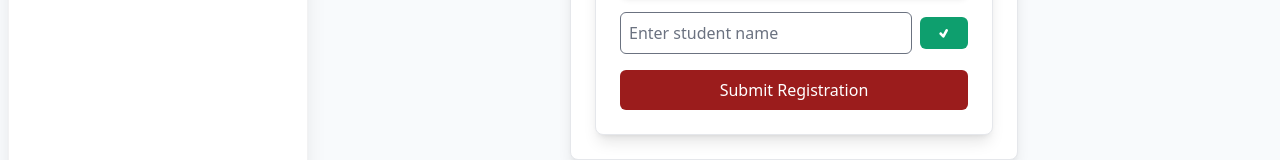
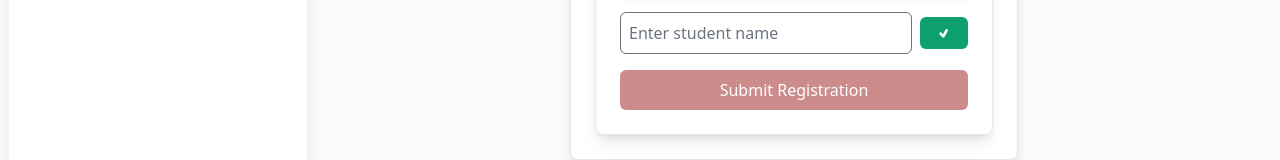
Before and after one commit to tirtheshjaintj/koshish-frontend, a React (Vite) app: page /user/dashboard/registerEvent in a window 1280 px wide. Shown: the part 306-466 px from the top of the page. Built offline with nearby package versions, Linux system fonts and the light colour scheme; no server answers; what axios-retry would draw is missing.

Commit message:
register

```diff
--- a/src/main.tsx
+++ b/src/main.tsx
@@ -11,6 +11,7 @@ import User_Dashboard from "./pages/user/dashboard/User_Dashboard.tsx";
 import Forgot_Password from './pages/Forgot_Password.tsx';
 import FacultyManageMain from './pages/user/faculty/FacultyMain.tsx';
 import RegisterForEvent from './pages/user/dashboard/DashBoardComponents/RegisterForEvent.tsx';
+import DashboardContent from './pages/user/dashboard/Dashboard.tsx';
 
 
 const router = createBrowserRouter([
@@ -61,7 +62,7 @@ const router = createBrowserRouter([
     children: [
       {
         path: "/user/dashboard",
-        element: <User_Dashboard />,
+        element: <DashboardContent />,
       },
       {
         path: "/user/dashboard/faculties",
--- a/src/pages/user/dashboard/DashBoardComponents/RegisterForEvent.tsx
+++ b/src/pages/user/dashboard/DashBoardComponents/RegisterForEvent.tsx
@@ -21,7 +21,8 @@ const RegisterForEvent: React.FC<any> = () => {
   const [message, setMessage] = useState<string | null>(null);
 
 
-  const handleAddStudent = () => {
+  const handleAddStudent = (e : React.FormEvent) => {
+    e.preventDefault()
     if (newStudent.trim() !== "" && students.length < event.maxStudents) {
       setStudents([...students, newStudent.trim()]);
       setNewStudent(""); // Clear input field
@@ -119,7 +120,7 @@ const RegisterForEvent: React.FC<any> = () => {
       </div>
 
       {/* Input Field with Add Button */}
-      <div className="flex items-center gap-2 mt-4">
+      <form onSubmit={(e) => handleAddStudent(e)} className="flex items-center gap-2 mt-4">
         <input
           type="text"
           value={newStudent}
@@ -136,7 +137,7 @@ const RegisterForEvent: React.FC<any> = () => {
         >
           <TiTick />
         </button>
-      </div>
+      </form>
 
       {
         filledFields === event.maxStudents && (
@@ -149,9 +150,10 @@ const RegisterForEvent: React.FC<any> = () => {
       {/* Submit Button */}
       <button
         type="submit"
-        className="bg-red-800 text-white p-2 rounded-md w-full mt-4 hover:bg-red-700 transition "
+        className={ `${loading || (filledFields < event.minStudents) ? "cursor-not-allowed opacity-50" : ""} bg-red-800 text-white p-2 rounded-md w-full mt-4 hover:bg-red-700 transition `}
         onClick={handleSubmit}
-        disabled={loading}
+        disabled={loading || (filledFields < event.minStudents)}
+
       >
         {loading ? "Registering..." : "Submit Registration"}
       </button>
--- a/src/pages/user/dashboard/User_Dashboard.tsx
+++ b/src/pages/user/dashboard/User_Dashboard.tsx
@@ -1,7 +1,7 @@
 import React, { useState } from 'react'
 import { FaBars } from 'react-icons/fa6'
 import Sidebar from "../SideBar/Sidebar.tsx"
-import { useLocation } from 'react-router-dom'
+import { Outlet, useLocation } from 'react-router-dom'
 import FacultyManageMain from '../faculty/FacultyMain.tsx'
 import DashboardContent from './Dashboard.tsx'
 import RegisterForEvent from './DashBoardComponents/RegisterForEvent.tsx'
@@ -52,16 +52,7 @@ export default function Dashboard() {
         {/* Main Area */}
         <div className='w-full min-h-full  bg-slate-50 mt-6 px-4' >
 
-          {/* Content */}
-
-
-         {/* Content */}
-
-          {location.pathname === '/user/dashboard' && <DashboardContent />}
-          {location.pathname === '/user/dashboard/faculties' && <FacultyManageMain />}
-          {location.pathname === '/user/dashboard/registerEvent' && <RegisterForEvent />}
-
-
+        <Outlet/>
 
 
         </div>
```
